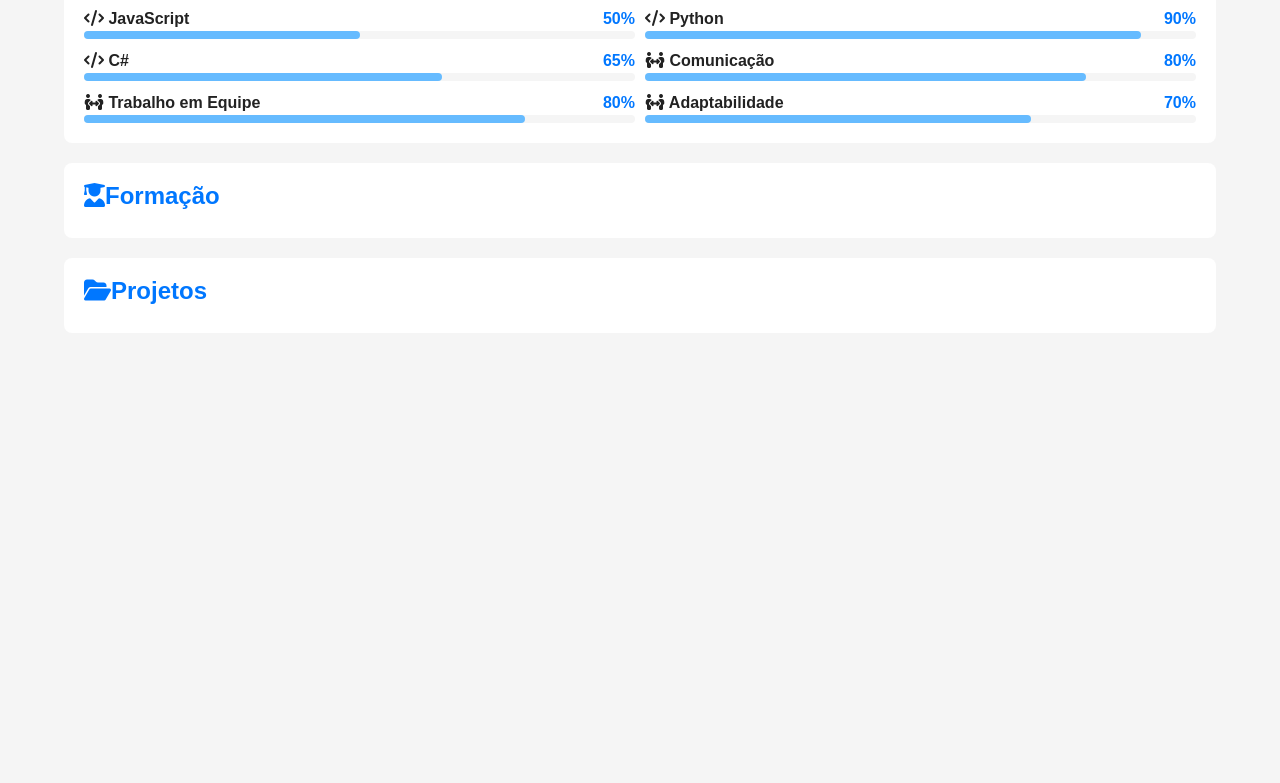
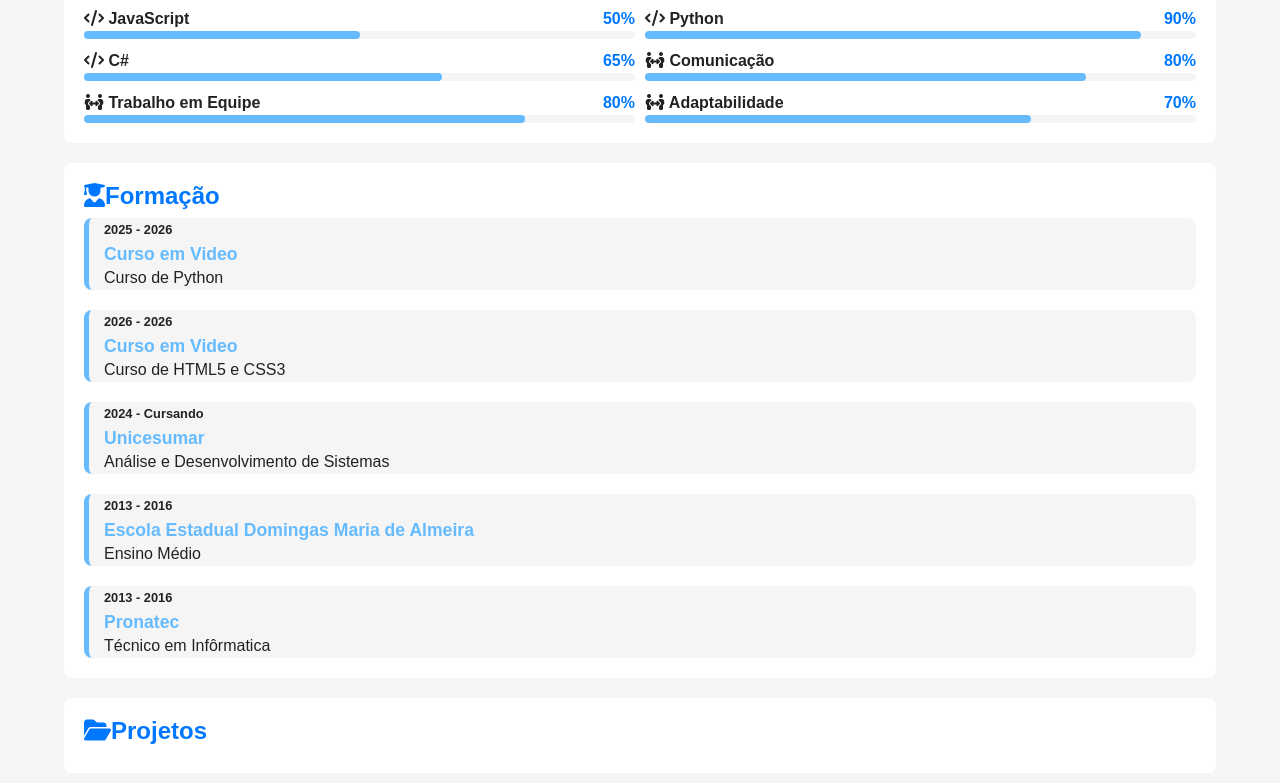
Before and after one commit to JoaoZanandrez/projeto-portifolio, a plain HTML site: page index.html in a window 1280 px wide. Shown: the part 547-1330 px from the top of the page. Before the commit the page ends 900 px from the top, so only its background shows below. Drawn offline with Linux system fonts and the light colour scheme.

Commit message:
Area de formações criadas

```diff
--- a/estilos/style.css
+++ b/estilos/style.css
@@ -156,6 +156,37 @@
   border-radius: 4px;
 }
 
+#formacao-container {
+  display: flex;
+  flex-direction: column-reverse;
+  gap: 20px;
+}
+
+#formacao-container .curso {
+  background-color: var(--fundo-principal);
+  border-radius: 8px;
+  border-left: 5px solid var(--destaque-inverso);
+  padding-left: 15px;
+  transition: border-width 0.5s, border-color 0.5s;
+}
+
+#formacao-container .curso:hover {
+  border-left-width: 15px;
+  border-color: var(--destaque);
+  cursor: pointer;
+}
+
+#formacao-container .periodo {
+  font-weight: bold;
+  font-size: 0.8em;
+  color: var(--texto);
+}
+
+#formacao-container .instituicao {
+  color: var(--destaque-inverso);
+  font-size: 1.1em;
+}
+
 @media screen and (min-width: 768px) {
   #skill-container {
     grid-template-columns: 1fr 1fr;
--- a/index.html
+++ b/index.html
@@ -154,6 +154,40 @@
             </article> <!-- Fim article#skill -->
             <article class="formacao">
                 <h2><i class="fa-solid fa-user-graduate"></i>Formação</h2>
+
+                <div id="formacao-container">
+                    <div class="curso">
+                        <p class="periodo">2013 - 2016</p>
+                        <h3 class="instituicao">Pronatec</h3>
+                        <p class="titulacao">Técnico em Infôrmatica</p>
+                    </div>
+
+                    <div class="curso">
+                        <p class="periodo">2013 - 2016</p>
+                        <h3 class="instituicao">Escola Estadual Domingas Maria de Almeira</h3>
+                        <p class="titulacao">Ensino Médio</p>
+                    </div>
+
+                    <div class="curso">
+                        <p class="periodo">2024 - Cursando</p>
+                        <h3 class="instituicao">Unicesumar</h3>
+                        <p class="titulacao">Análise e Desenvolvimento de Sistemas</p>
+                    </div>
+
+                    <div class="curso">
+                        <p class="periodo">2026 - 2026</p>
+                        <h3 class="instituicao">Curso em Video</h3>
+                        <p class="titulacao">Curso de HTML5 e CSS3</p>
+                    </div>
+
+                    <div class="curso">
+                        <p class="periodo">2025 - 2026</p>
+                        <h3 class="instituicao">Curso em Video</h3>
+                        <p class="titulacao">Curso de Python</p>
+                    </div>
+
+                </div>
+
             </article> <!-- Fim article#formação -->
             <article class="projetos">
                 <h2><i class="fa-solid fa-folder-open"></i>Projetos</h2>
```
